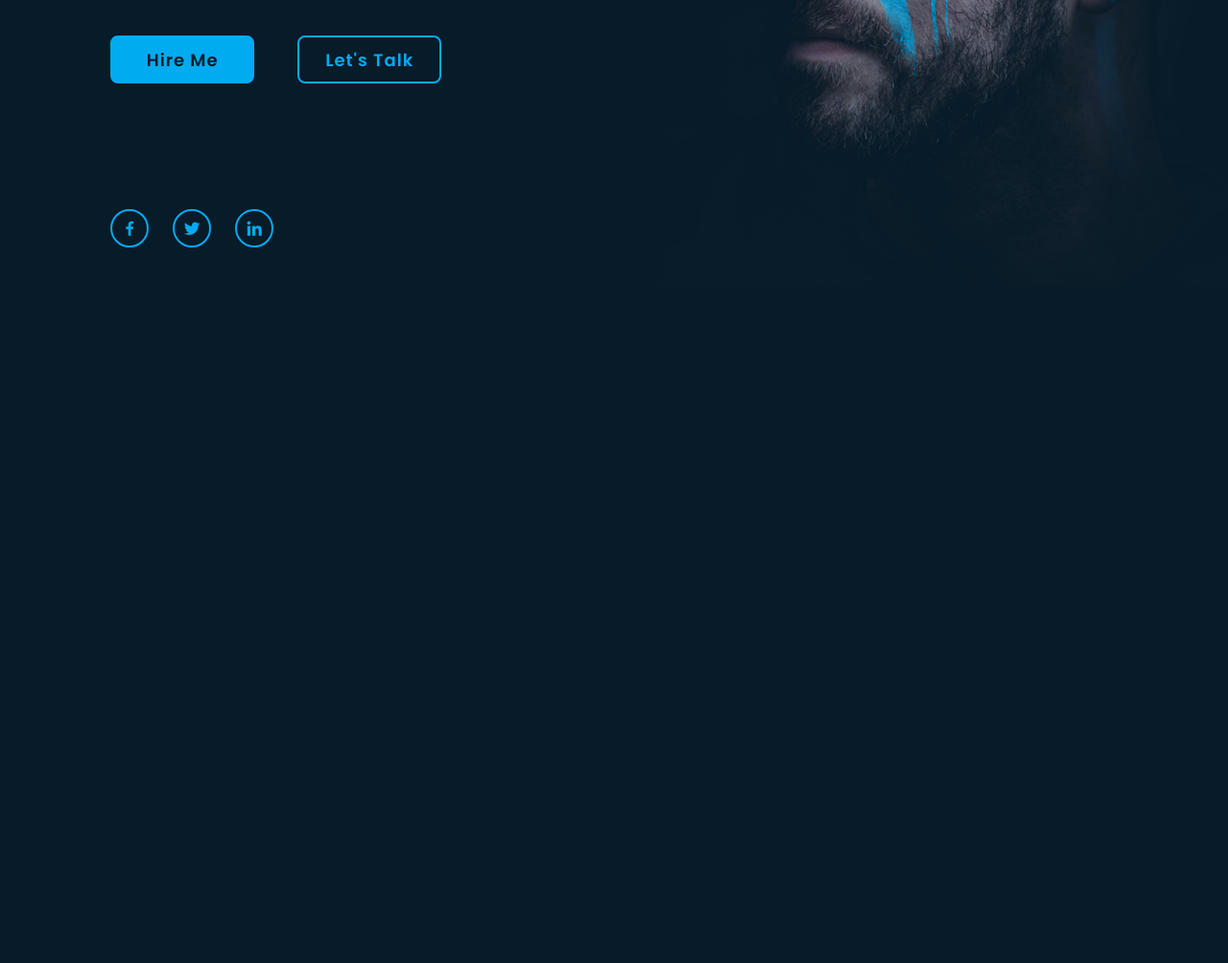
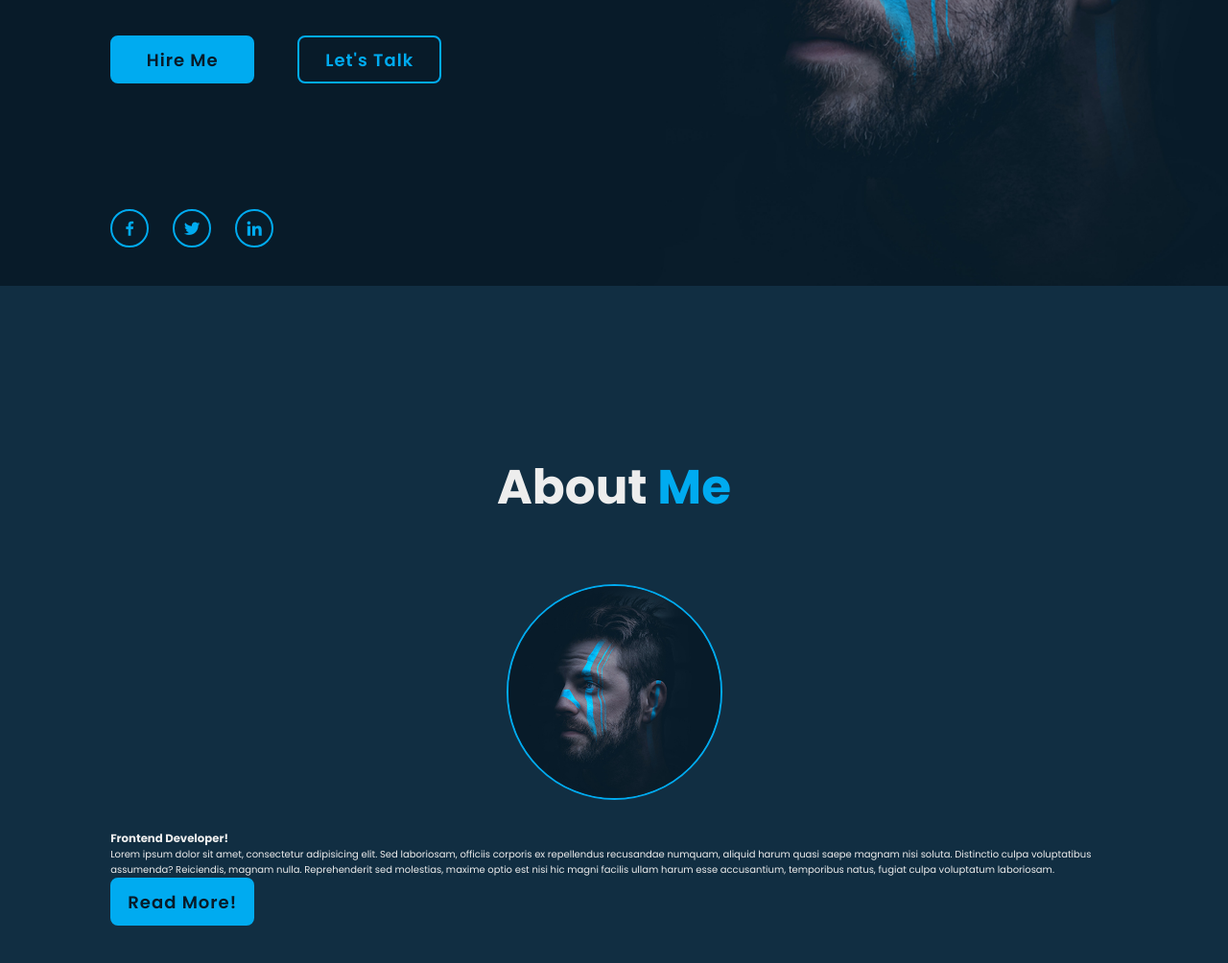
Before and after one commit to storiaca/front-layout, a plain HTML site: page responsive-portfolio/index.html in a window 1280 px wide. Shown: the part 502-1506 px from the top of the page at 96% size. Before the commit the page ends 800 px from the top, so only its background shows below. Drawn offline with nearby package versions, Linux system fonts and the light colour scheme.

Commit message:
About sectin

```diff
--- a/responsive-portfolio/css/style.css
+++ b/responsive-portfolio/css/style.css
@@ -226,3 +226,39 @@ section {
   background: var(--bg-color);
   opacity: 0.8;
 }
+
+.about {
+  display: flex;
+  justify-content: center;
+  align-items: center;
+  flex-direction: column;
+  gap: 2rem;
+  background: var(--second-bg-color);
+  padding-bottom: 6rem;
+}
+
+.about .heading {
+  font-size: 5rem;
+  margin-bottom: 3rem;
+  text-align: center;
+}
+
+.about .heading span {
+  color: var(--main-color);
+}
+
+.about .about-img {
+  position: relative;
+  width: 25rem;
+  height: 25rem;
+  border-radius: 50%;
+  display: flex;
+  justify-content: center;
+  align-items: center;
+}
+
+.about .about-img img {
+  width: 90%;
+  border-radius: 50%;
+  border: 0.2rem solid var(--main-color);
+}
--- a/responsive-portfolio/index.html
+++ b/responsive-portfolio/index.html
@@ -52,6 +52,29 @@
 
       <div class="home-imgHover"></div>
     </section>
+
+    <!-- about section design -->
+    <section class="about" id="about">
+      <h2 class="heading">About <span>Me</span></h2>
+      <div class="about-img">
+        <img src="./img/about.jpg" alt="Abou image" />
+        <span class="circle-spin"></span>
+      </div>
+      <div class="about-content">
+        <h3>Frontend Developer!</h3>
+        <p>
+          Lorem ipsum dolor sit amet, consectetur adipisicing elit. Sed
+          laboriosam, officiis corporis ex repellendus recusandae numquam,
+          aliquid harum quasi saepe magnam nisi soluta. Distinctio culpa
+          voluptatibus assumenda? Reiciendis, magnam nulla. Reprehenderit sed
+          molestias, maxime optio est nisi hic magni facilis ullam harum esse
+          accusantium, temporibus natus, fugiat culpa voluptatum laboriosam.
+        </p>
+        <div class="btn-box btns">
+          <a href="#" class="btn">Read More!</a>
+        </div>
+      </div>
+    </section>
     <script src="./js/app.js"></script>
   </body>
 </html>
```
